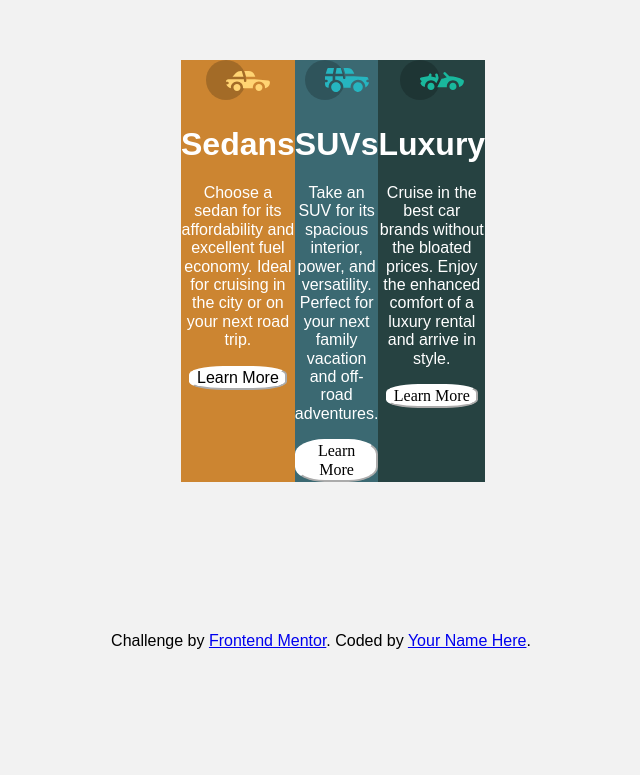
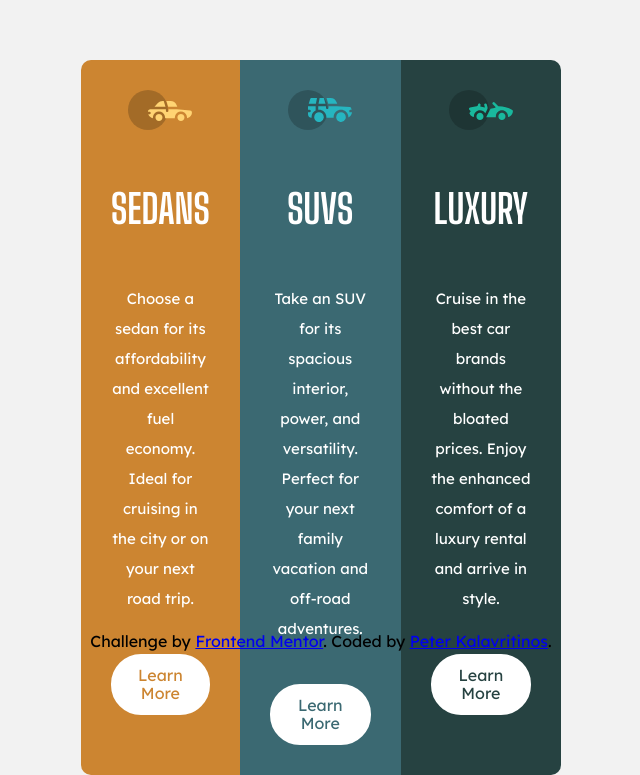
Before and after one commit to peter-kalavritinos/3-column-page, a website built with Parcel: page index.html in a window 1280 px wide. Shown: the part 140-915 px from the top of the page, without its empty margins (319-959 px from the left). Before the commit the page ends 800 px from the top, so only its background shows below. Built offline with nearby package versions, Linux system fonts and the light colour scheme.

Commit message:
Added more styling to look almost complete

```diff
--- a/css/main.css
+++ b/css/main.css
@@ -1,3 +1,4 @@
+@import url('https://fonts.googleapis.com/css2?family=Big+Shoulders+Display:wght@700&family=Lexend+Deca&display=swap');
 body {
     background-color: #f2f2f2;
     background-position: right 50vw bottom 50vh, left 50vw top 50vh;
@@ -11,56 +12,93 @@ body {
 containor {
     display: flex;
     margin-top: 200px;
-    margin-left: 500px;
-    margin-right: 500px;
+    margin-left: 400px;
+    margin-right: 400px;
 }
 
 h1 {
-    font-family: 'Kumbh Sans', sans-serif;
+    font-family: 'Big Shoulders Display', cursive;
+    font-size: 40px;
+    font-weight: 700;
+    color: var(--very-light-gray);
+    text-transform: uppercase;
+    padding: 25px 0;
     color: #ffffff;
 }
 
 p {
-    font-family: 'Kumb Sans', sans-serif;
+    font-family: 'Lexend Deca', sans-serif;
+    font-size: 15px;
+    line-height: 2.0;
+    margin-bottom: 40px;
     color: #ffffff;
 }
 
 .column-1 {
+    padding: 30px;
     background-color: #cc8531;
     text-align: center;
+    border-radius: 10px 0 0 10px;
 }
 
 .column-2 {
+    padding: 30px;
     background-color: #3b6972;
     text-align: center;
+    border-radius: 0px 0px 0 0;
 }
 
 .column-3 {
+    padding: 30px;
     background-color: #264241;
     text-align: center;
+    border-radius: 0px 10px 10px 0px;
 }
 
 .button-1 {
-    background-color: #ffffff;
-    border-color: #ffffff;
-    border-radius: 35%;
-    font-family: 'Kumbh Sans', sans-serif;
+    background-color: white;
+    border: 2px solid white;
+    border-radius: 30px;
+    padding: 10px 25px;
+    text-decoration: none;
+    color: #cc8531;
+    font-family: 'Lexend Deca', sans-serif;
 }
 
 .button-2 {
-    background-color: #ffffff;
-    border-color: #ffffff;
-    border-radius: 35%;
+    background-color: white;
+    border: 2px solid white;
+    border-radius: 30px;
+    padding: 10px 25px;
+    text-decoration: none;
+    color: #3b6972;
+    font-family: 'Lexend Deca', sans-serif;
 }
 
 .button-3 {
-    background-color: #ffffff;
-    border-color: #ffffff;
-    border-radius: 35%;
+    background-color: white;
+    border: 2px solid white;
+    border-radius: 30px;
+    padding: 10px 25px;
+    text-decoration: none;
+    color: #264241;
+    font-family: 'Lexend Deca', sans-serif;
+}
+
+.button-1:hover {
+    color: var(--very-dark-cyan);
+}
+
+.button-2:hover {
+    color: var(--very-dark-cyan);
+}
+
+.button-3:hover {
+    color: var(--very-dark-cyan);
 }
 
 .attribution {
-    font-family: 'Kumbh Sans', sans-serif;
+    font-family: 'Lexend Deca', sans-serif;
     text-align: center;
     position: fixed;
     left: 0;
--- a/index.html
+++ b/index.html
@@ -42,7 +42,7 @@
     </main>
 
     <footer class="attribution">
-        Challenge by <a href="https://www.frontendmentor.io?ref=challenge" target="_blank">Frontend Mentor</a>. Coded by <a href="#">Your Name Here</a>.
+        Challenge by <a href="https://www.frontendmentor.io?ref=challenge" target="_blank">Frontend Mentor</a>. Coded by <a href="#">Peter Kalavritinos</a>.
     </footer>
 </body>
 
```
